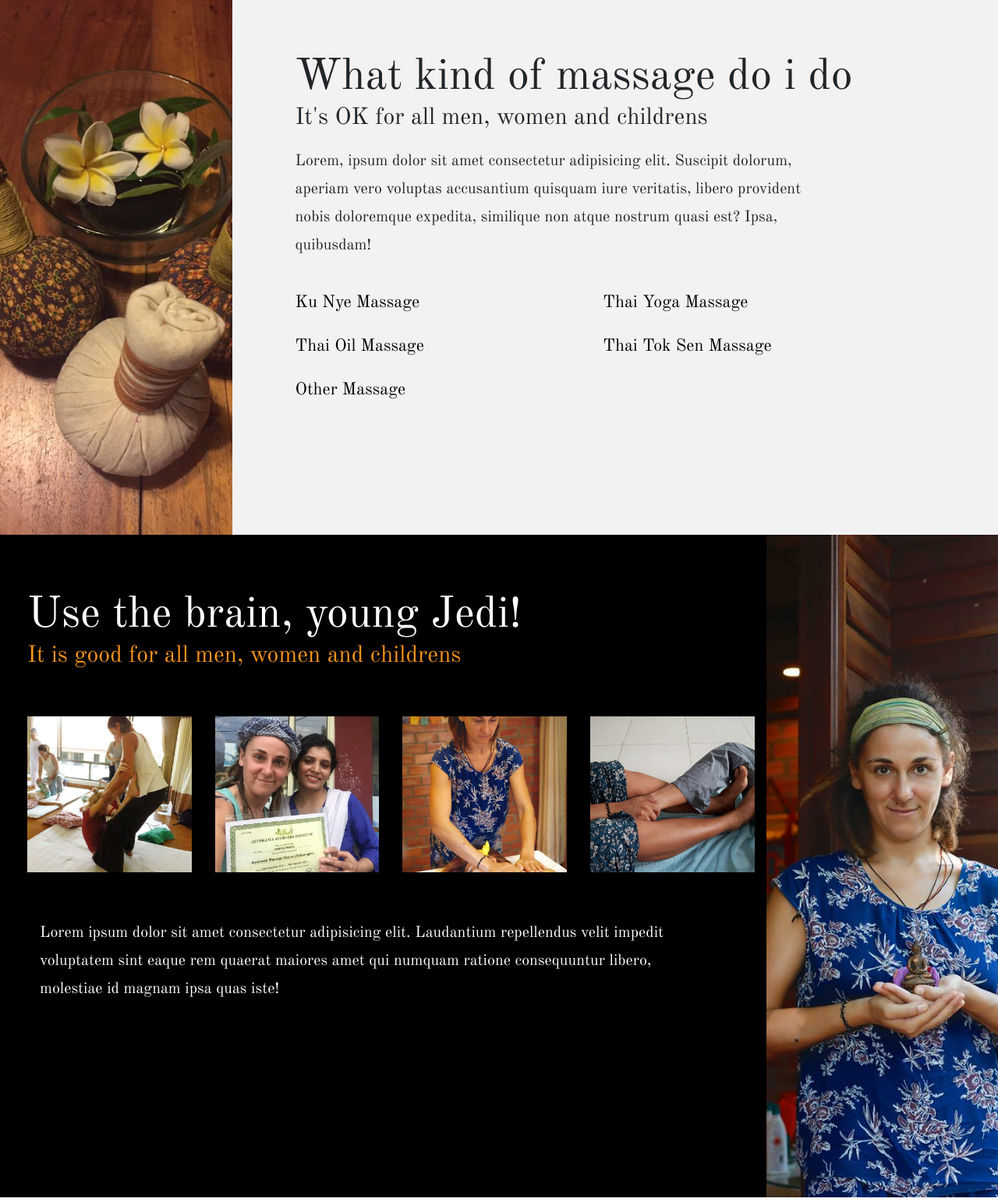
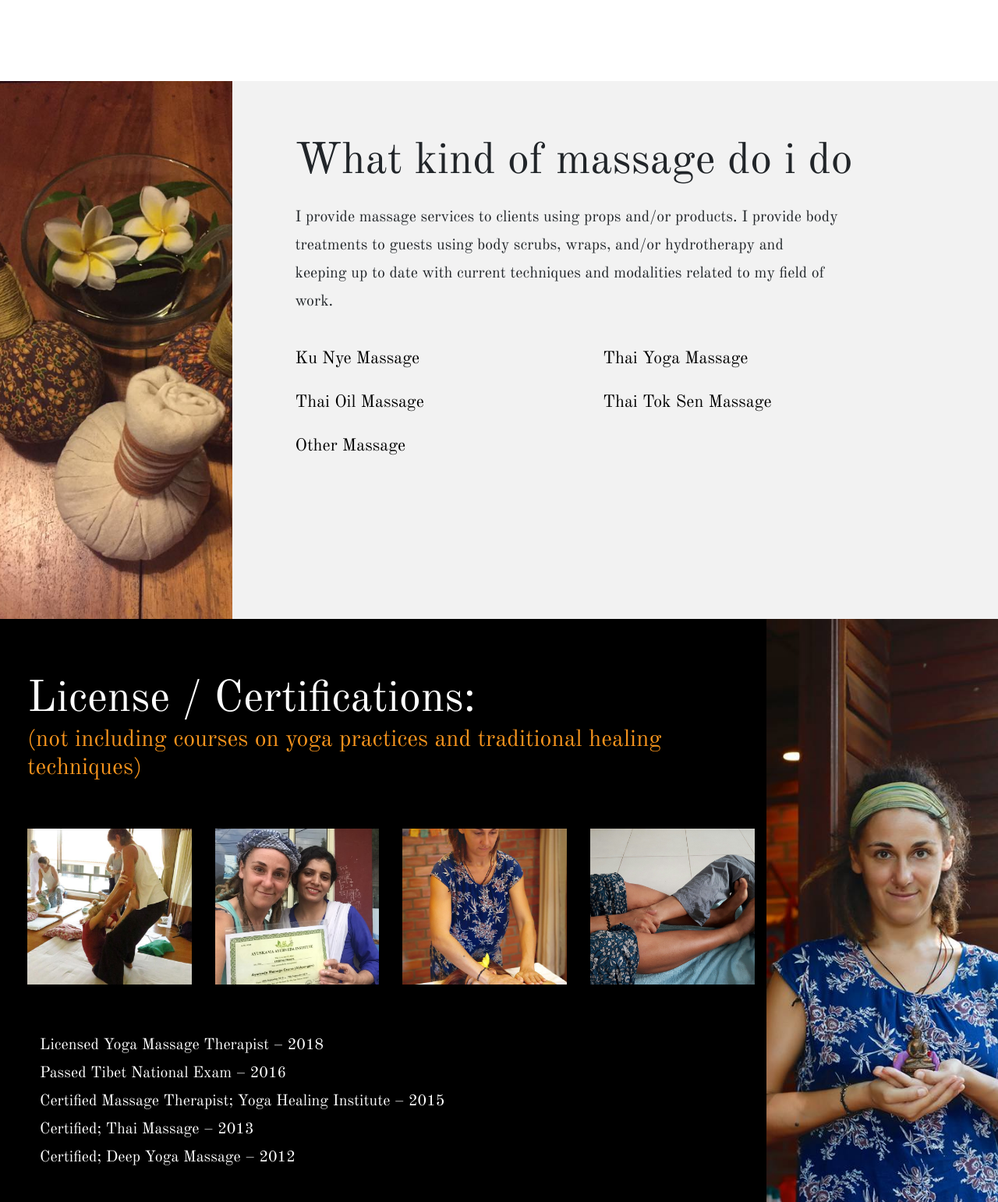
Before and after one commit to caring-hands/caring-hands.github.io, a plain HTML site: page index.html in a window 1280 px wide. Shown: the part 1029-2571 px from the top of the page at 78% size. Drawn offline with nearby package versions, Linux system fonts and the light colour scheme.

Commit message:
update text

```diff
--- a/index.html
+++ b/index.html
@@ -114,8 +114,8 @@
             <div class="row">
                 <div class="col-12 heading">
                     <!--img src="images/leaf.png" alt=""-->
-                    <h2>About Me (shortly)</h2>
-                    <h3>Lorem ipsum dolor sit amet consectetur adipisicing elit. Nostrum est, non fuga aut laborum deleniti beatae voluptatibus laudantium esse, provident dolores minima sint totam fugiat nesciunt modi numquam laboriosam ut?</h3>
+                    <h2>About me</h2>
+                    <h3>Licensed Massage Therapist; successfully passed Massage Therapy national exams administered by National Certification Board for Therapeutic Massage and Bodywork. I am also certified in Thai and Deep Yoga Massage. In my 7 years as a Massage Therapist, I have worked on average people and competitive athletes. I conduct my craft in a professional manner and stay committed to helping my clients achieve good health through relaxation.</h3>
                 </div>
             </div>
         </div>
@@ -137,8 +137,8 @@
                     <div class="row">
                         <div class="col-md-12 mx-3">
                             <h2>What kind of massage do i do</h2>
-                            <h3>It's OK for all men, women and childrens</h3>
-                            <p>Lorem, ipsum dolor sit amet consectetur adipisicing elit. Suscipit dolorum, aperiam vero voluptas accusantium quisquam iure veritatis, libero provident nobis doloremque expedita, similique non atque nostrum quasi est? Ipsa, quibusdam!</p>
+                            <h3></h3>
+                            <p>I provide massage services to clients using props and/or products. I provide body treatments to guests using body scrubs, wraps, and/or hydrotherapy and keeping up to date with current techniques and modalities related to my field of work.</p>
                         </div>
                         <div class="col-md-12 mx-3">
                             <div class="row">
@@ -175,8 +175,8 @@
                 <div class="col-md-9 right-part">
                     <div class="row">
                         <div class="col-md-12 heading">
-                            <h2>Use the brain, young Jedi!</h2>
-                            <h3>It is good for all men, women and childrens</h3>
+                            <h2>License / Certifications:</h2>
+                            <h3>(not including courses on yoga practices and traditional healing techniques)</h3>
                         </div>
                         <div class="col-md-12">
                             <div class="row">
@@ -203,7 +203,11 @@
                             </div>
                         </div>
                         <div class="col-md-12 mx-3">
-                            <p>Lorem ipsum dolor sit amet consectetur adipisicing elit. Laudantium repellendus velit impedit voluptatem sint eaque rem quaerat maiores amet qui numquam ratione consequuntur libero, molestiae id magnam ipsa quas iste!</p>
+                            <p>Licensed Yoga Massage Therapist – 2018<br>
+                            Passed Tibet National Exam – 2016<br>
+                            Certified Massage Therapist; Yoga Healing Institute – 2015<br>
+                            Certified; Thai Massage – 2013<br>
+                            Certified; Deep Yoga Massage – 2012</p>
                         </div>
                     </div>
                 </div>
```
Also changed, not shown: 2 other files.
